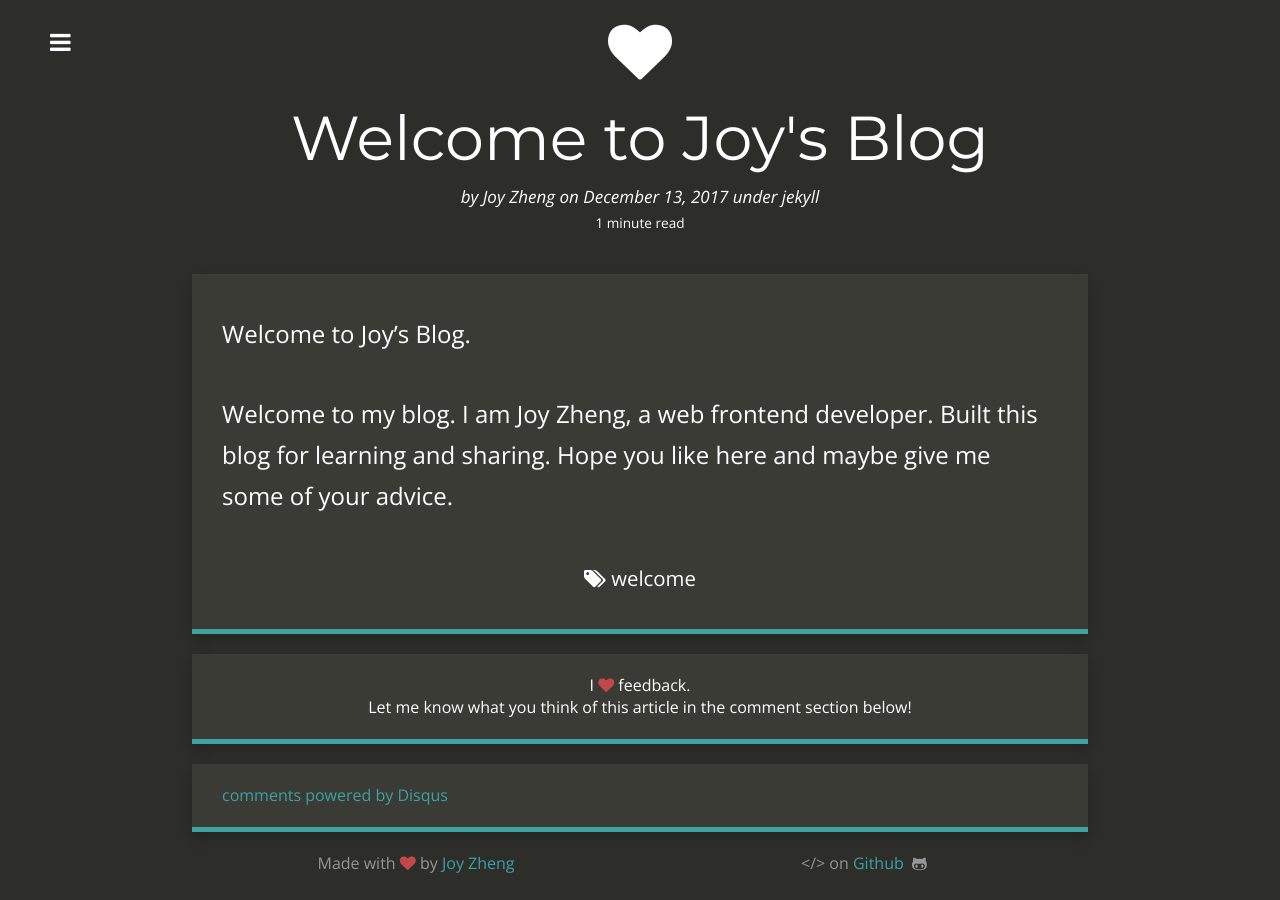
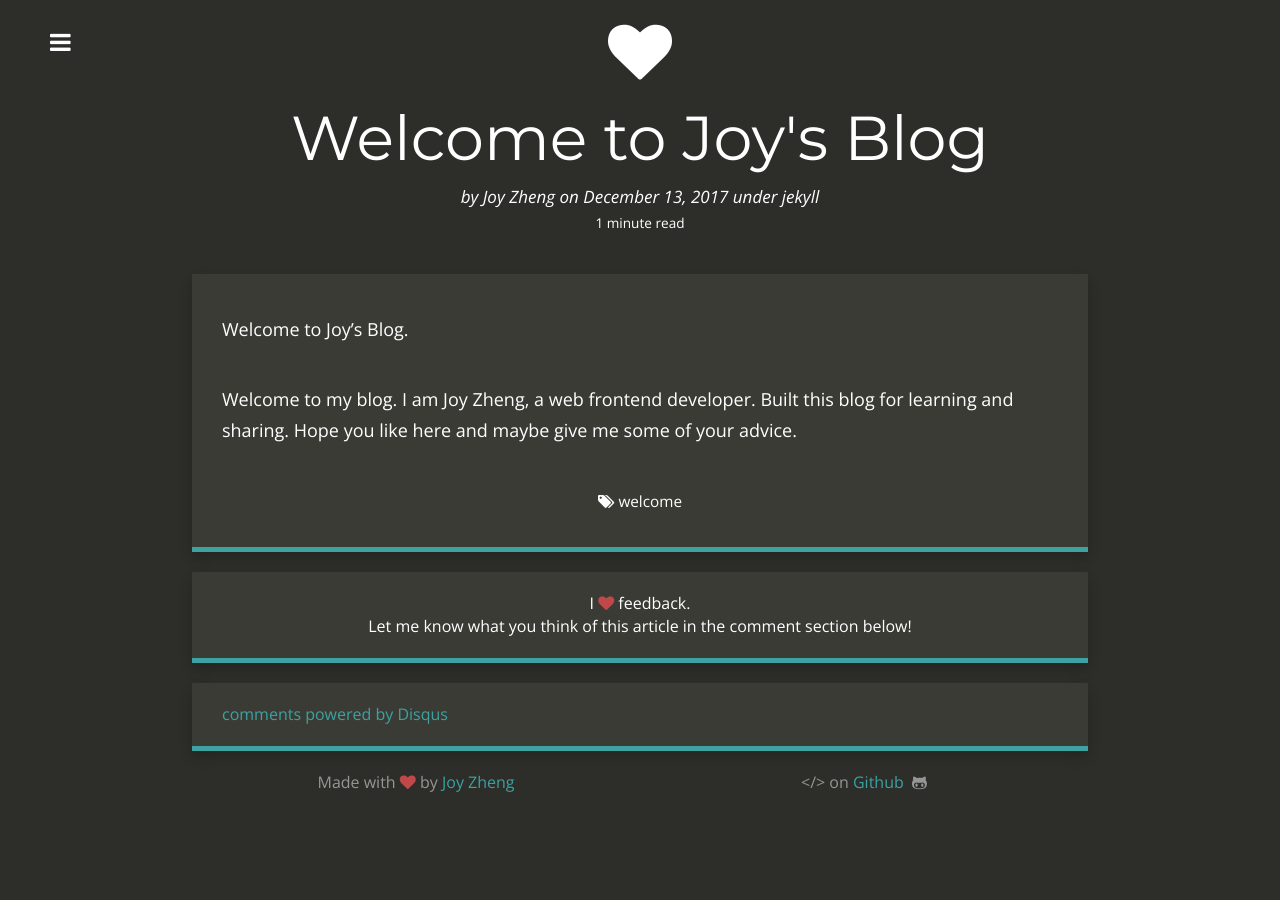
Before and after one commit to zhengjynicolas/zhengjynicolas.github.io, a Jekyll site: the page built from _posts/2017-12-13-welcome-to.md, in a window 1280 px wide. Built offline with Jekyll 4.4.1, drawn with Linux system fonts in a browser that asks for light colours; nearby versions of some CDN libraries; comment, search, counter and statistics services are not loaded.

Commit message:
font-size justify.

```diff
--- a/css/style.scss
+++ b/css/style.scss
@@ -568,7 +568,7 @@ ul {
 			padding-bottom: 10px;
 
 			@media (min-width: $screen-sm-min) {
-				font-size: 24px;
+				font-size: 18px;
 				padding-left: 30px;
 				padding-right: 30px;
 				padding-top: 40px;
```
